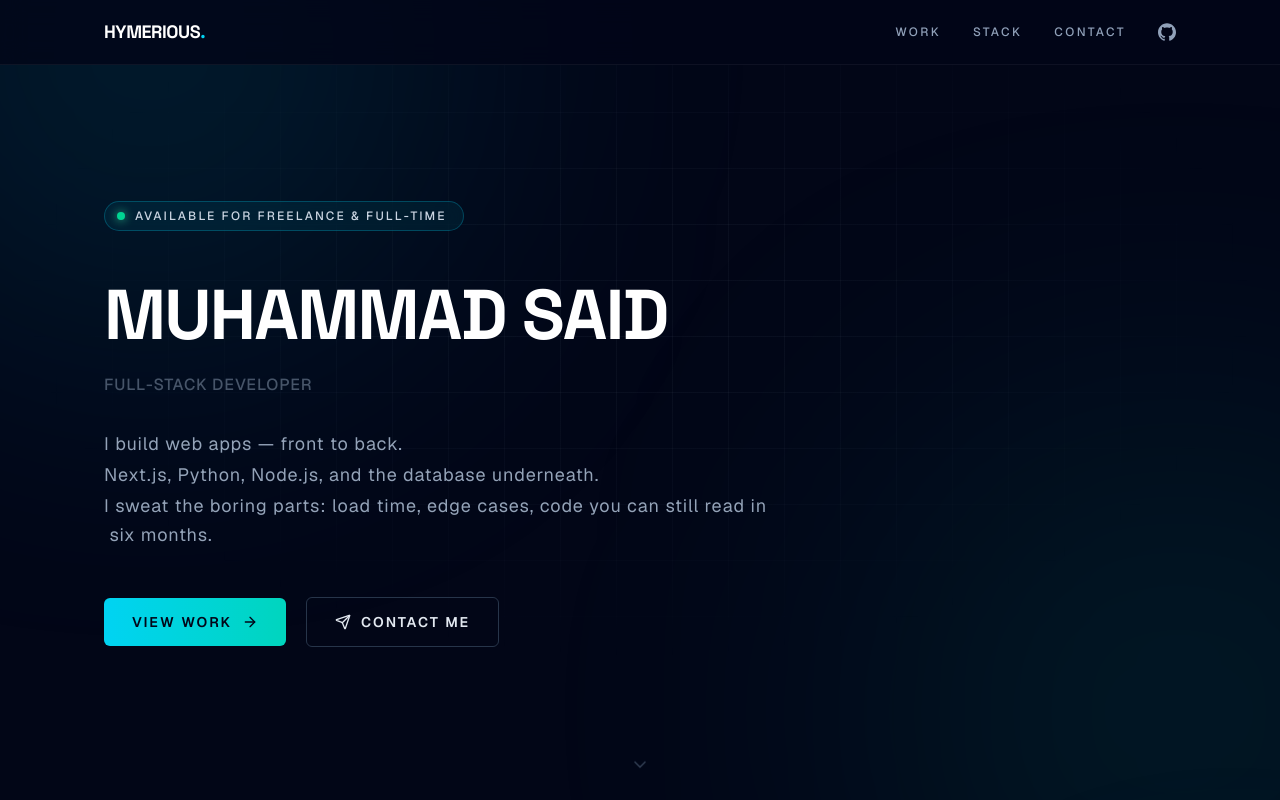
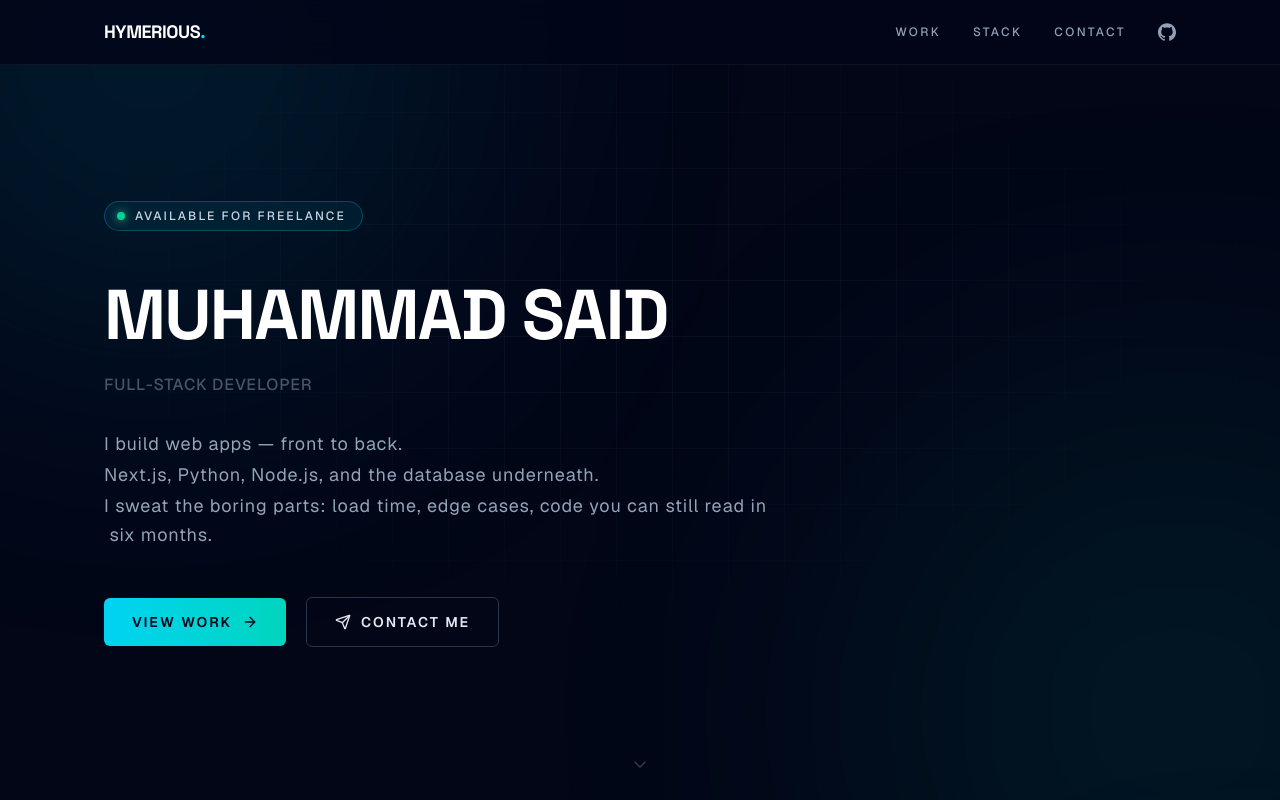
Before and after one commit to mohamedvlohlyflvh/Portfolio, a Next.js app: page / in a window 1280 px wide. Shown: the top 800 px of the page. Built offline with nearby package versions, Linux system fonts and the light colour scheme.

Commit message:
chore: hero blob size tokens + availability badge copy

```diff
--- a/src/components/sections/hero.tsx
+++ b/src/components/sections/hero.tsx
@@ -50,11 +50,11 @@ export function Hero() {
       {/* Ambient aurora blobs */}
       <div
         aria-hidden
-        className="absolute -left-40 -top-48 size-[34rem] animate-float-slow rounded-full bg-cyan-500/[0.13] blur-[130px]"
+        className="absolute -left-40 -top-48 size-136 animate-float-slow rounded-full bg-cyan-500/[0.13] blur-[130px]"
       />
       <div
         aria-hidden
-        className="absolute -bottom-56 -right-40 size-[36rem] animate-float-slower rounded-full bg-teal-500/[0.11] blur-[140px]"
+        className="absolute -bottom-56 -right-40 size-144 animate-float-slower rounded-full bg-teal-500/[0.11] blur-[140px]"
       />
 
       {/* ── Content ───────────────────────────────────────────────────── */}
--- a/src/components/ui/availability-badge.tsx
+++ b/src/components/ui/availability-badge.tsx
@@ -5,7 +5,7 @@ import { fadeUpItem } from "@/lib/motion-tokens";
 
 /**
  * AvailabilityBadge — pulsing-status pill shown atop the hero.
- * "Available for Freelance & Full-time".
+ * "Available for Freelance".
  */
 export function AvailabilityBadge() {
   return (
@@ -19,7 +19,7 @@ export function AvailabilityBadge() {
         <span className="relative inline-flex size-2 rounded-full bg-emerald-400 shadow-[0_0_10px_rgba(52,211,153,0.9)]" />
       </span>
       <span className="text-xs font-medium uppercase tracking-[0.18em] text-slate-300">
-        Available for Freelance &amp; Full-time
+        Available for Freelance
       </span>
     </motion.div>
   );
```
Also changed, not shown: 1 other file (tests, documents, lock files or other folders).
